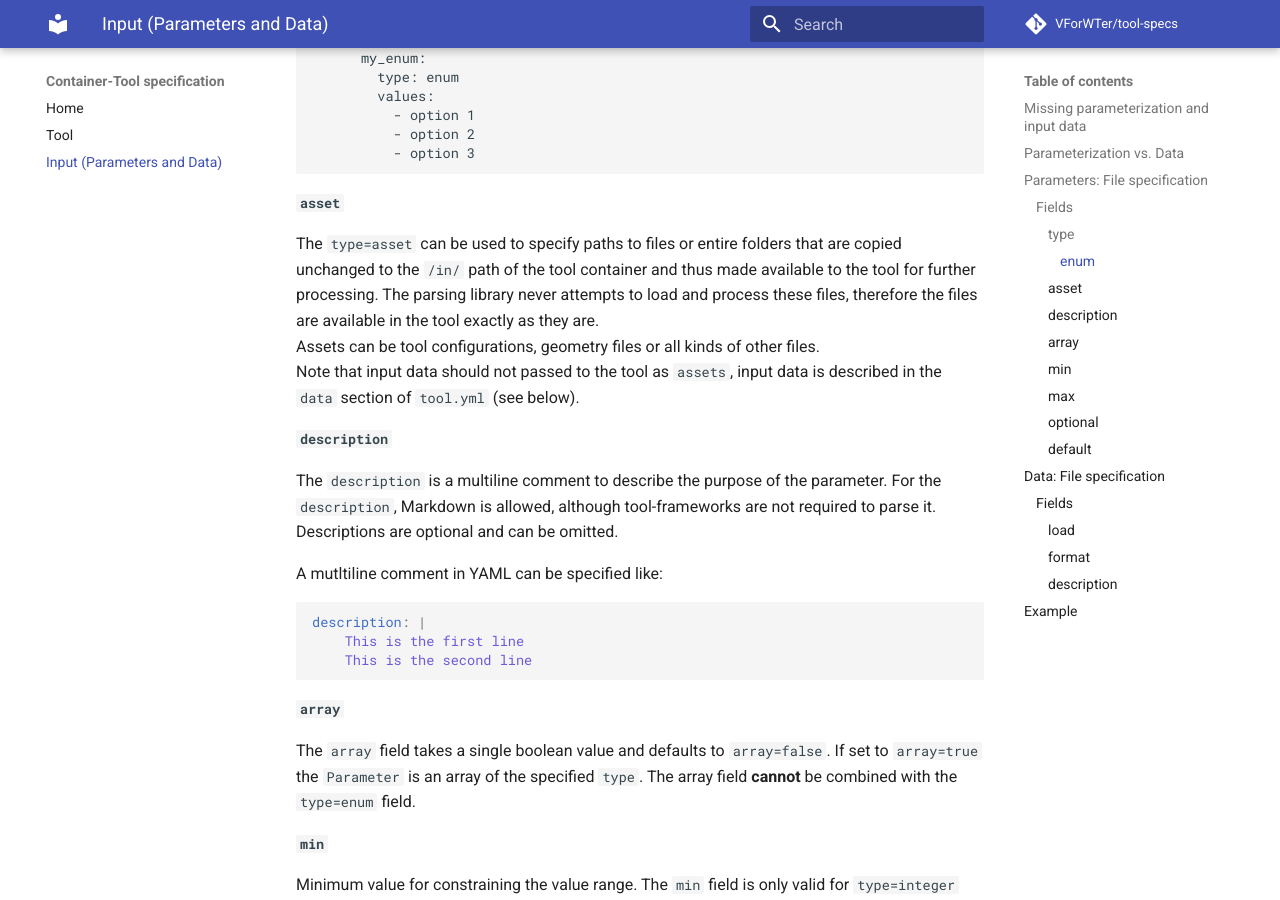
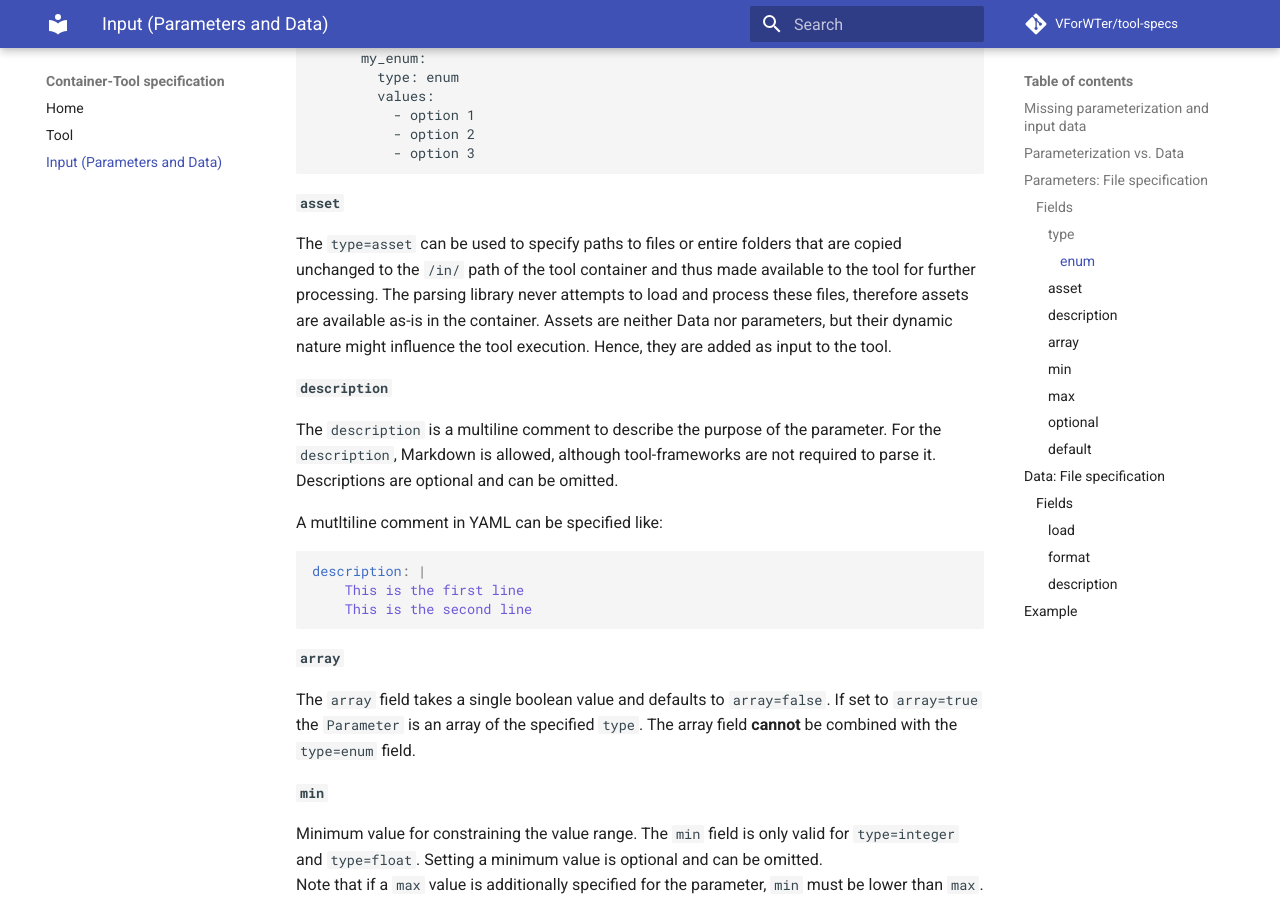
Before and after one commit to VForWaTer/tool-specs, an MkDocs documentation site: the page built from docs/input.md, in a window 1280 px wide and 900 px high, scrolled down 2132 px. Built offline with MkDocs 1.6.1 and Material for MkDocs 9.7.7, drawn with Linux system fonts in a browser that asks for light colours; comment, search, counter and statistics services are not loaded.

Commit message:
Update input.md

```diff
--- a/docs/input.md
+++ b/docs/input.md
@@ -104,9 +104,7 @@ tool:
 
 #### `asset`
 
-The `type=asset` can be used to specify paths to files or entire folders that are copied unchanged to the `/in/` path of the tool container and thus made available to the tool for further processing. The parsing library never attempts to load and process these files, therefore the files are available in the tool exactly as they are.
-Assets can be tool configurations, geometry files or all kinds of other files.
-Note that input data should not passed to the tool as `assets`, input data is described in the `data` section of `tool.yml` (see below).
+The `type=asset` can be used to specify paths to files or entire folders that are copied unchanged to the `/in/` path of the tool container and thus made available to the tool for further processing. The parsing library never attempts to load and process these files, therefore assets are available as-is in the container. Assets are neither Data nor parameters, but their dynamic nature might influence the tool execution. Hence, they are added as input to the tool.
 
 #### `description`
 
```
